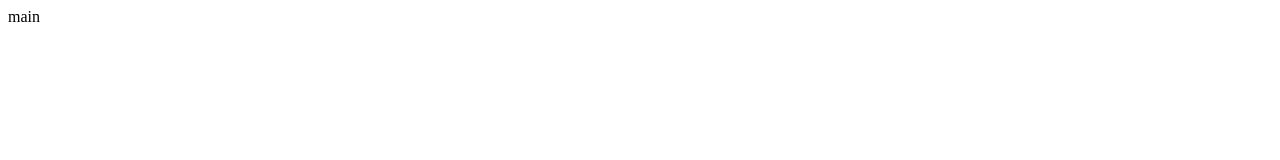
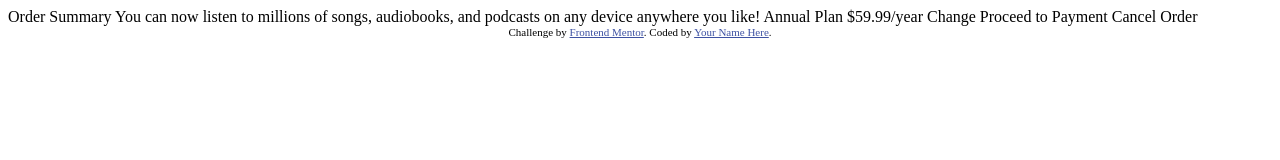
Before and after one commit to nguyenalan89/nguyenalan89.github.io, a plain HTML site: page index.html in a window 1280 px wide. Drawn offline with Linux system fonts and the light colour scheme.

Commit message:
starting point

```diff
--- a/index.html
+++ b/index.html
@@ -1 +1,40 @@
-main
+<!DOCTYPE html>
+<html lang="en">
+  <head>
+    <meta charset="UTF-8" />
+    <meta name="viewport" content="width=device-width, initial-scale=1.0" />
+    <!-- displays site properly based on user's device -->
+
+    <link
+      rel="icon"
+      type="image/png"
+      sizes="32x32"
+      href="./images/favicon-32x32.png"
+    />
+
+    <title>Frontend Mentor | Order summary card</title>
+
+    <!-- Feel free to remove these styles or customise in your own stylesheet 👍 -->
+    <style>
+      .attribution {
+        font-size: 11px;
+        text-align: center;
+      }
+      .attribution a {
+        color: hsl(228, 45%, 44%);
+      }
+    </style>
+  </head>
+  <body>
+    Order Summary You can now listen to millions of songs, audiobooks, and
+    podcasts on any device anywhere you like! Annual Plan $59.99/year Change
+    Proceed to Payment Cancel Order
+
+    <div class="attribution">
+      Challenge by
+      <a href="https://www.frontendmentor.io?ref=challenge" target="_blank"
+        >Frontend Mentor</a
+      >. Coded by <a href="#">Your Name Here</a>.
+    </div>
+  </body>
+</html>
```
Also changed, not shown: design/active-states.jpg (added), design/desktop-design.jpg (added), design/desktop-preview.jpg (added), design/mobile-design.jpg (added), images/favicon-32x32.png (added), images/icon-music.svg (added), images/illustration-hero.svg (added), images/pattern-background-desktop.svg (added), images/pattern-background-mobile.svg (added).
